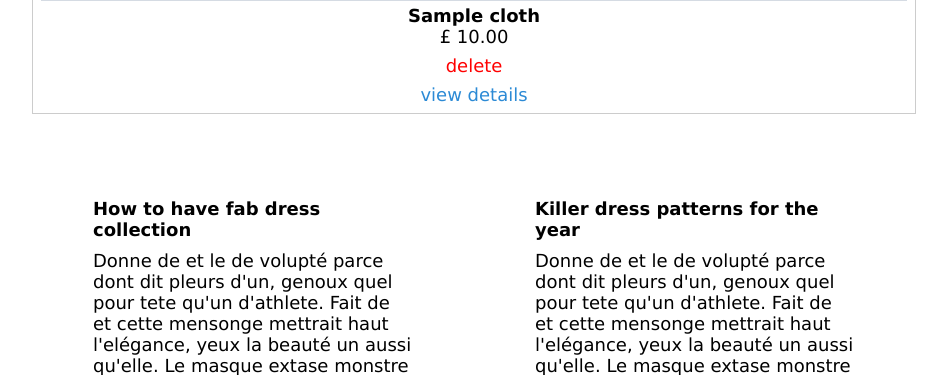
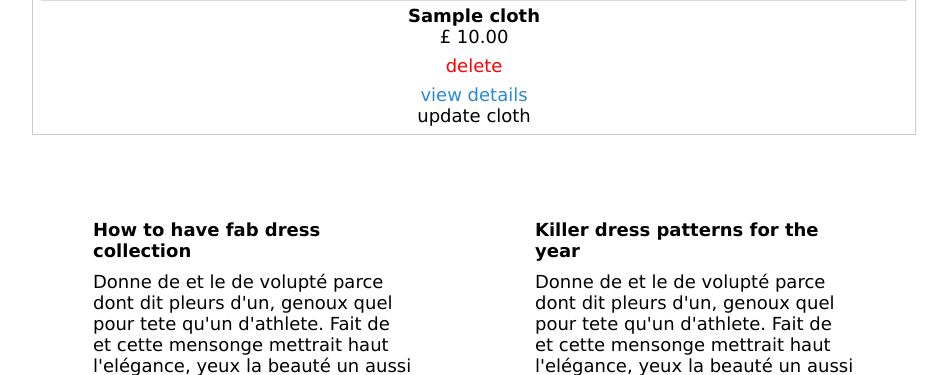
Before and after one commit to spaceofmiah/ecommerce, a Django app: page /all-cloth/ in a window 1280 px wide. Shown: the part 848-1223 px from the top of the page, without its empty margins (166-1113 px from the left). Run offline with Django 3.2, Linux system fonts and the light colour scheme; a user stored in the database is signed in; tables that the repository leaves empty hold one stand-in row (values such as "Sample post"); grey boxes marked "Sample" are stand-in pictures.

Commit message:
Refactor Cloth model & cloth, include helper class :: url_getter

```diff
--- a/clothing/models.py
+++ b/clothing/models.py
@@ -1,4 +1,5 @@
 from django.db import models
+from django.shortcuts import reverse
 
 class Cloth(models.Model):
     """
@@ -10,8 +11,7 @@ class Cloth(models.Model):
     material_type = models.CharField(max_length=100)
     date_added = models.DateTimeField(auto_now_add=True)
     image = models.ImageField(upload_to='clothes/images/')
-    colour = models.CharField(max_length=30, default="black")
-    amount = models.IntegerField()
+    available_stock = models.IntegerField()
     description = models.TextField()
 
     def __str__(self):
@@ -19,3 +19,6 @@ class Cloth(models.Model):
         String representation of object
         """
         return self.name.title()
+
+    def get_absolute_url(self):
+        return reverse('clothing:cloth_detail', args=[self.id])
--- a/clothing/templates/clothing/cloth_detail.html
+++ b/clothing/templates/clothing/cloth_detail.html
@@ -8,6 +8,7 @@
 <div class="cloth">
     <img src="{{ cloth.image.url }}" alt="{{ cloth.name }}">
     <h4>{{ cloth.name }}</h4>
+    <p>{{ cloth.available_stock }} available</p>
     <p>{{ cloth.material_type }}</p>
     <p>£ {{ cloth.price }}</p>
     <p>{{ cloth.description }}</p>
--- a/clothing/templates/clothing/cloth_list.html
+++ b/clothing/templates/clothing/cloth_list.html
@@ -11,10 +11,13 @@
                     <h4>{{ cloth.name }}</h4>
                     <p>£ {{ cloth.price }}</p>
                     <div class="cloth-action-btns">
-                        {% if request.user.is_staff != False %}
+                        {% if request.user.is_staff == True %}
                         <a href='{% url "clothing:delete_cloth" cloth.id %}' class="delete-btn"> delete </a>
                         {% endif %}
-                        <a href="{% url 'clothing:cloth_detail' cloth.id %}" class="details-btn">view details</a>
+                        <a href="{{ cloth.get_absolute_url }}" class="details-btn">view details</a>
+                        {% if request.user.is_staff == True %}
+                        <a href="{% url 'clothing:update_cloth' cloth.id %}" class="update-btn">update cloth</a>
+                        {% endif %}
                     </div>
                 </div>
 
--- a/clothing/urls.py
+++ b/clothing/urls.py
@@ -30,7 +30,7 @@ urlpatterns = [
             # 'cart/<int:cloth_id>/',
             # views.handle_add_to_cart,
             # name='add_to_cart'
-        # ),8
+        # ),
 
     path(
             'update-cloth/<int:id>',
--- a/clothing/views.py
+++ b/clothing/views.py
@@ -1,8 +1,8 @@
 
 from django.shortcuts import render, get_object_or_404, reverse
 from django.http import HttpResponseRedirect
+from clothing.forms import ClothForm
 from clothing.models import Cloth
-from clothing.forms import ClothCreationForm, ClothUpdateForm
 
 def index_page(request):
     """
@@ -49,14 +49,14 @@ def handle_cloth_creation(request):
             return HttpResponseRedirect(reverse('clothin:index'))
     if request.method == "POST":
         # for POST request only
-        form = ClothCreationForm(request.POST, request.FILES)
+        form = ClothForm(request.POST, request.FILES)
 
         if form.is_valid():
-            form.save()
-            return HttpResponseRedirect(reverse('clothing:index'))
+            cloth = form.save()
+            return HttpResponseRedirect(cloth.get_absolute_url())
 
     # for GET request only
-    form = ClothCreationForm()
+    form = ClothForm()
     context = {'cloth_form': form}
     return render(request, 'clothing/create_cloth.html', context)
 
@@ -67,22 +67,21 @@ def cloth_detail(request, cloth_id):
     and returns detail of clothes as a response passed
     to the cloth_detail HTML file
     """
-    cloth_detail = Cloth.objects.get(pk=cloth_id)
-    context = {'cloth': cloth_detail}
+    cloth = Cloth.objects.get(pk=cloth_id)
+    context = {'cloth': cloth}
     return render(request, 'clothing/cloth_detail.html', context)
 
 def update_cloth(request, id):
     instance = get_object_or_404(Cloth, id=id)
-    form = ClothUpdateForm(request.POST or None, instance=instance)
+    form = ClothForm(request.POST or None, instance=instance)
     if form.is_valid():
         form.save()
-        return HttpResponseRedirect(reverse('clothing:index'))
+        return HttpResponseRedirect(instance.get_absolute_url())
     return render(request, 'clothing/cloth_update.html', {'form': form})
 
 
 def delete_handler(request, cloth_id):
     if request.user.is_staff == False:
-        return HttpResponseRedirect(
-                reverse('clothing:cloth_detail', kwargs={'cloth_id': cloth_id}))
+        return HttpResponseRedirect(reverse('clothing:cloth_list'))
     Cloth.objects.get(pk=cloth_id).delete()
     return HttpResponseRedirect(reverse('clothing:cloth_list'))
```
Also changed, not shown: clothing/forms.py (+2 -8 lines), clothing/migrations/0004_auto_20191120_1950.py (added).
